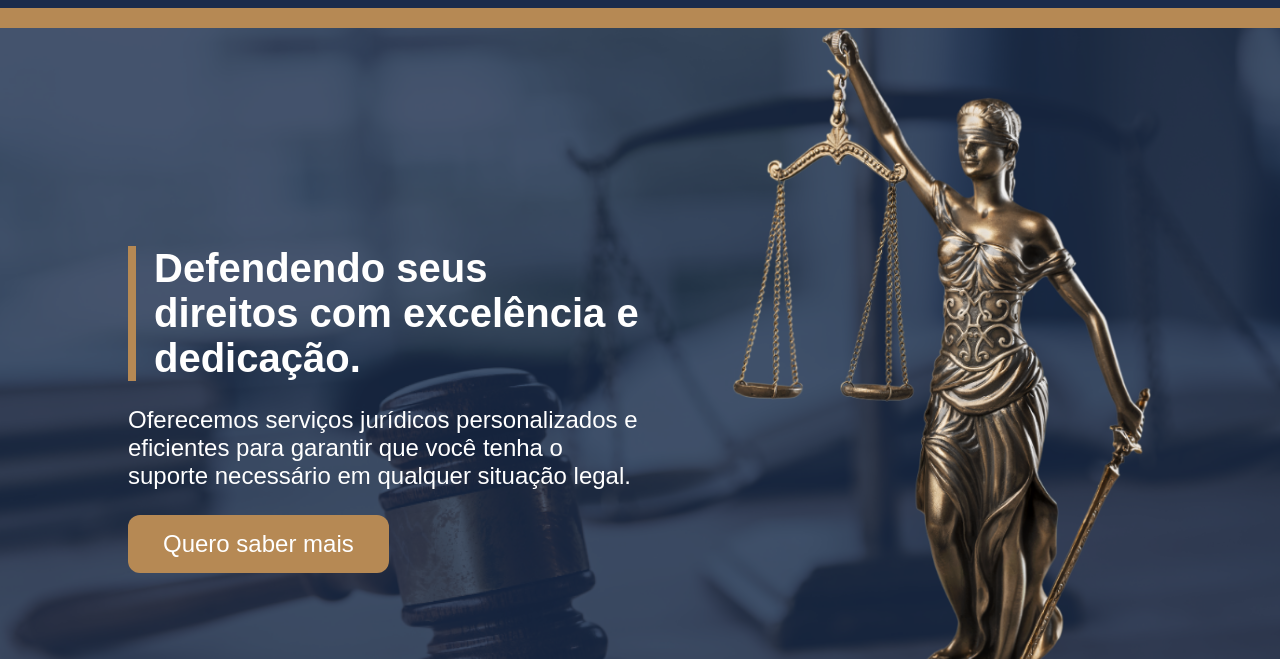
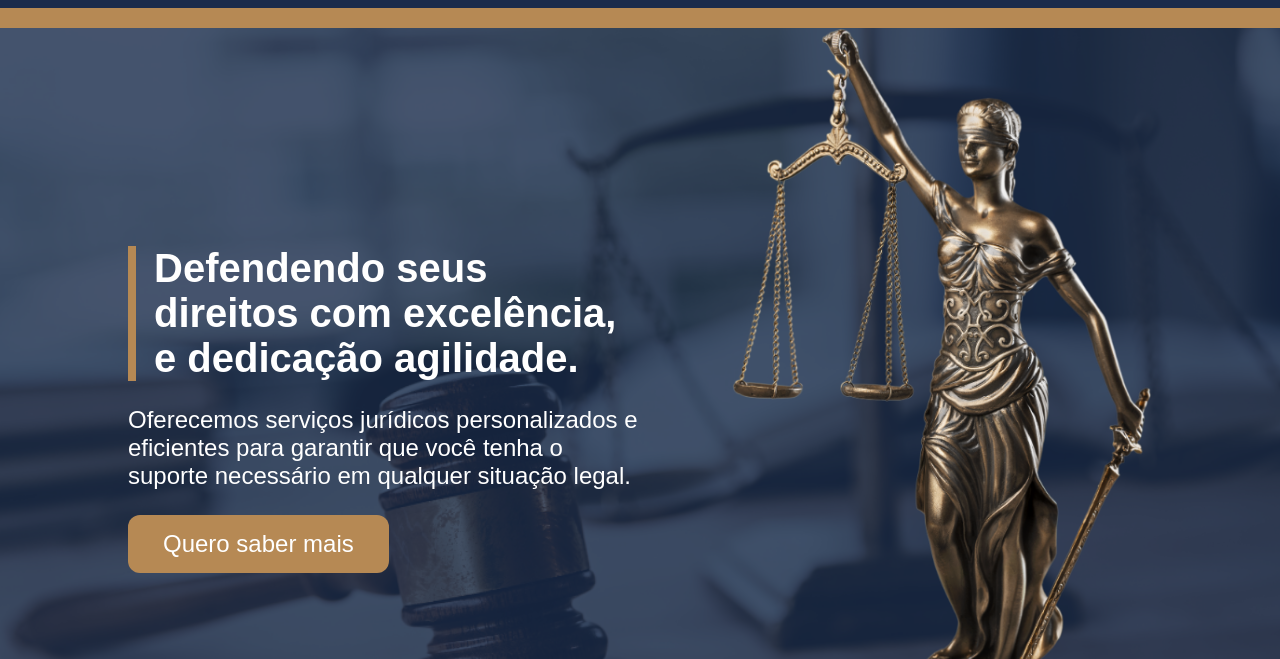
Before and after one commit to YannAlejandro/projeto-DC-advogados-curso, a plain HTML site: page index.html in a window 1280 px wide. Shown: the part 141-800 px from the top of the page. Drawn offline with Linux system fonts and the light colour scheme.

Commit message:
foi altareda o titulos da pagina no baner principal

```diff
--- a/index.html
+++ b/index.html
@@ -37,7 +37,8 @@
         <div class="container-div-banner">
           <div class="container-content-banner">
             <h1 class="title">
-              Defendendo seus direitos com excelência e dedicação.
+              Defendendo seus direitos com excelência, e dedicação agilidade.
+
             </h1>
             <p class="description">
               Oferecemos serviços jurídicos personalizados e eficientes para
```
